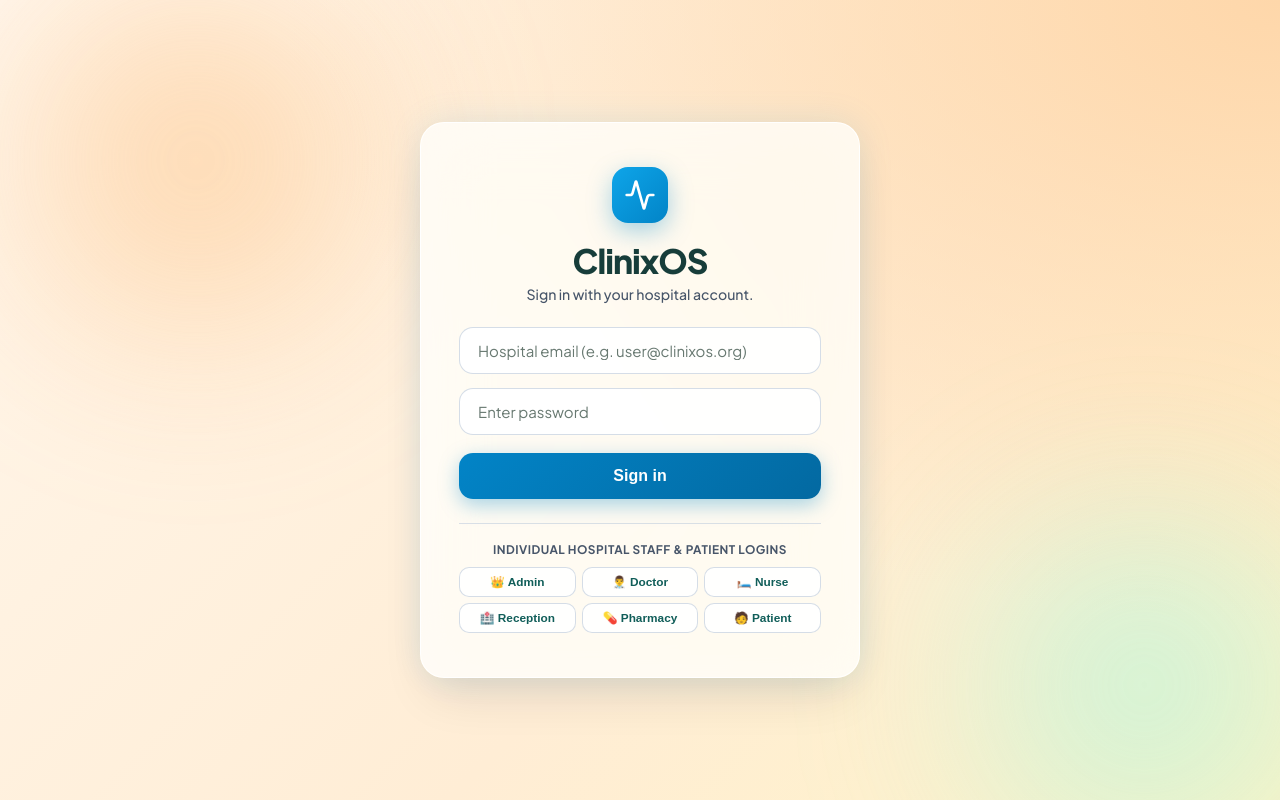
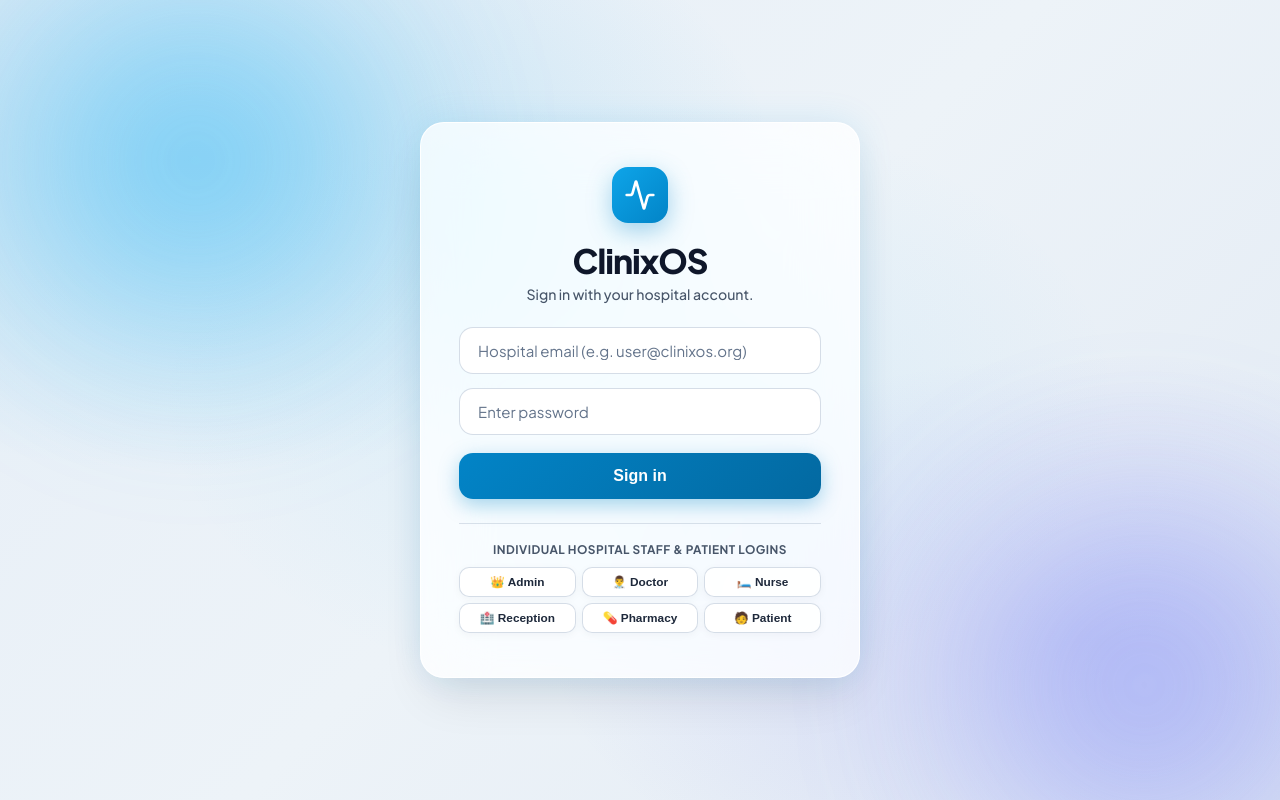
Before and after one commit to aayush01014/clinixos-cicd, a React (Vite) app in the folder client/: page / in a window 1280 px wide. Built offline with nearby package versions, Linux system fonts and the light colour scheme; no server answers.

Commit message:
Update index.css

```diff
--- a/client/src/index.css
+++ b/client/src/index.css
@@ -295,326 +295,3 @@ select.glass-input option {
 ::-webkit-scrollbar-thumb:hover {
   background: var(--cyan-primary);
 }
-/* Light Lavender Theme */
-:root {
-  --canvas-bg: #f5f3ff;
-  --glass-bg: rgba(255, 255, 255, 0.94);
-  --glass-bg-hover: #ffffff;
-  --glass-modal: #ffffff;
-  --glass-card-inner: #ede9fe;
-
-  --glass-border: #e9e2fa;
-  --glass-border-subtle: #ddd6fe;
-  --glass-border-bright: #c4b5fd;
-  --glass-border-glow: rgba(124, 58, 237, 0.2);
-
-  --cyan-primary: #7c3aed;
-  --cyan-vibrant: #8b5cf6;
-  --cyan-accent: #7c3aed;
-  --blue-primary: #6366f1;
-  --indigo-primary: #a855f7;
-
-  --text-main: #27203f;
-  --text-secondary: #44365e;
-  --text-muted: #6b5c80;
-  --text-dim: #786b8c;
-
-  --glass-shadow: 0 8px 28px rgba(91, 33, 182, 0.07);
-}
-
-.ambient-mesh {
-  background:
-    radial-gradient(
-      ellipse at top left,
-      #ede9fe 0%,
-      transparent 55%
-    ),
-    linear-gradient(135deg, #faf8ff, #f3efff, #fdf2f8);
-}
-
-.ambient-orb-1 {
-  background: radial-gradient(circle, #c4b5fd, transparent 70%);
-}
-
-.ambient-orb-2 {
-  background: radial-gradient(circle, #fbcfe8, transparent 70%);
-}
-
-.header-container {
-  background: rgba(255, 255, 255, 0.96) !important;
-  border-bottom: 1px solid #ddd6fe !important;
-  box-shadow: 0 4px 20px rgba(91, 33, 182, 0.06) !important;
-}
-
-.header-container button:not(.glass-btn) {
-  color: #6b5c80 !important;
-  border-radius: 12px 12px 0 0;
-}
-
-.header-container button[style*="2.5px solid rgb(2, 132, 199)"] {
-  background: #ede9fe !important;
-  color: #7c3aed !important;
-  border-bottom-color: #7c3aed !important;
-}
-
-.glass-panel {
-  border-radius: 24px;
-  border: 1px solid #e9e2fa;
-  box-shadow: var(--glass-shadow);
-}
-
-.glass-panel:hover {
-  border-color: #c4b5fd;
-  box-shadow: 0 12px 32px rgba(91, 33, 182, 0.12);
-}
-
-.glass-btn {
-  background: linear-gradient(135deg, #8b5cf6, #7c3aed);
-  border-radius: 14px;
-  box-shadow: 0 4px 12px rgba(124, 58, 237, 0.2);
-}
-
-.glass-btn:hover {
-  background: linear-gradient(135deg, #7c3aed, #6d28d9);
-  box-shadow: 0 6px 18px rgba(124, 58, 237, 0.28);
-}
-
-.glass-btn-secondary {
-  background: #ffffff;
-  color: #6d28d9 !important;
-  border-color: #ddd6fe;
-  box-shadow: none;
-}
-
-.glass-btn-secondary:hover {
-  background: #ede9fe;
-  color: #5b21b6 !important;
-  border-color: #a78bfa;
-}
-
-.glass-input {
-  background: #faf8ff;
-  border-color: #ddd6fe;
-  border-radius: 14px;
-}
-
-.glass-input:focus {
-  background: #ffffff;
-  border-color: #8b5cf6;
-  box-shadow: 0 0 0 3px rgba(139, 92, 246, 0.12);
-}
-
-.glass-btn-danger {
-  background: #fff1f2;
-  color: #be123c !important;
-  border-color: #fecdd3;
-  box-shadow: none;
-}
-
-.glass-btn-danger:hover {
-  background: #e11d48;
-  color: #ffffff !important;
-}
-
-footer {
-  background: #ede9fe;
-  border-top: 1px solid #ddd6fe !important;
-  color: #6b5c80 !important;
-}
-
-::-webkit-scrollbar-thumb {
-  background: #c4b5fd;
-}
-/* Peach and Teal Theme */
-:root {
-  --canvas-bg: #fff3e6;
-  --glass-bg: #ffffff;
-  --glass-bg-hover: #fffbf5;
-  --glass-modal: #ffffff;
-  --glass-card-inner: #fff0db;
-
-  --glass-border: #f3d5b5;
-  --glass-border-subtle: #e8c7a3;
-  --glass-border-bright: #fb923c;
-
-  --text-main: #173d3a;
-  --text-secondary: #28534e;
-  --text-muted: #566b65;
-  --text-dim: #687971;
-
-  --cyan-primary: #0f766e;
-  --cyan-vibrant: #14b8a6;
-  --cyan-accent: #0f766e;
-  --blue-primary: #ea580c;
-  --indigo-primary: #0d9488;
-
-  --glass-shadow: 0 10px 24px rgba(120, 70, 20, 0.1);
-}
-
-body {
-  background: #fff3e6;
-}
-
-.ambient-mesh {
-  background:
-    radial-gradient(ellipse at top right, #fed7aa, transparent 55%),
-    linear-gradient(135deg, #fff7ed, #ffedd5 60%, #fef3c7);
-}
-
-.ambient-orb-1 {
-  background: radial-gradient(circle, #fdba74, transparent 70%);
-}
-
-.ambient-orb-2 {
-  background: radial-gradient(circle, #99f6e4, transparent 70%);
-}
-
-/* Teal header with readable white branding */
-.header-container {
-  background: #115e59 !important;
-  border-bottom: 5px solid #fb923c !important;
-  box-shadow: 0 6px 22px rgba(17, 94, 89, 0.2) !important;
-}
-
-.header-container span,
-.header-container p {
-  color: #ffffff !important;
-}
-
-.header-container button:not(.glass-btn) {
-  background: #0f766e !important;
-  color: #ffffff !important;
-  border: 1px solid #5eead4 !important;
-  border-bottom: 3px solid #fb923c !important;
-  border-radius: 12px 12px 0 0;
-  margin-bottom: 5px;
-}
-
-.header-container button:not(.glass-btn):hover,
-.header-container button:not(.glass-btn):focus-visible {
-  background: #134e4a !important;
-}
-
-/* White cards with strong teal and orange accents */
-.glass-panel {
-  background: #ffffff;
-  border: 1px solid #f3d5b5;
-  border-top: 5px solid #0d9488;
-  border-radius: 16px;
-  box-shadow: 0 10px 24px rgba(120, 70, 20, 0.1);
-}
-
-.glass-panel:nth-child(even) {
-  border-top-color: #f97316;
-}
-
-.glass-panel:hover {
-  background: #fffaf2;
-  border-color: #fb923c;
-  box-shadow: 0 14px 30px rgba(120, 70, 20, 0.16);
-}
-
-.glass-panel h2 {
-  padding-bottom: 12px;
-  border-bottom: 2px solid #ffedd5;
-}
-
-/* Orange primary actions */
-.glass-btn {
-  background: linear-gradient(135deg, #f97316, #c2410c);
-  border: 1px solid #c2410c;
-  border-radius: 10px;
-  color: #ffffff !important;
-  padding: 12px 20px;
-  box-shadow: 0 4px 10px rgba(194, 65, 12, 0.2);
-}
-
-.glass-btn:hover {
-  background: linear-gradient(135deg, #ea580c, #9a3412);
-  box-shadow: 0 6px 16px rgba(194, 65, 12, 0.28);
-}
-
-/* Teal secondary actions */
-.glass-btn-secondary {
-  background: #ecfdf5;
-  color: #115e59 !important;
-  border: 1px solid #99d6c6;
-  box-shadow: none;
-}
-
-.glass-btn-secondary:hover {
-  background: #ccfbf1;
-  color: #134e4a !important;
-  border-color: #0d9488;
-}
-
-/* Keep destructive actions red */
-.glass-btn-danger {
-  background: #fff1f2;
-  color: #be123c !important;
-  border-color: #fecdd3;
-  box-shadow: none;
-}
-
-.glass-btn-danger:hover {
-  background: #be123c;
-  color: #ffffff !important;
-}
-
-/* Restyled forms and tables */
-.glass-input {
-  background: #fffbf5;
-  border: 1px solid #d6b998;
-  border-radius: 10px;
-  color: #173d3a;
-}
-
-.glass-input:focus {
-  background: #ffffff;
-  border-color: #0d9488;
-  box-shadow: 0 0 0 3px rgba(13, 148, 136, 0.15);
-}
-
-select.glass-input option {
-  background: #ffffff;
-  color: #173d3a;
-}
-
-table {
-  width: 100%;
-  border-collapse: collapse;
-}
-
-thead th {
-  background: #ccfbf1 !important;
-  color: #134e4a !important;
-  padding: 14px;
-  border-bottom: 2px solid #0d9488;
-}
-
-tbody td {
-  padding: 12px;
-  border-bottom: 1px solid #f3e3cf;
-}
-
-tbody tr:nth-child(even) {
-  background: #fff7ed;
-}
-
-tbody tr:hover {
-  background: #ffedd5;
-}
-
-footer {
-  background: #115e59;
-  color: #ffffff !important;
-  border-top: 4px solid #fb923c !important;
-}
-
-::-webkit-scrollbar-track {
-  background: #ffedd5;
-}
-
-::-webkit-scrollbar-thumb {
-  background: #0d9488;
-}
```
